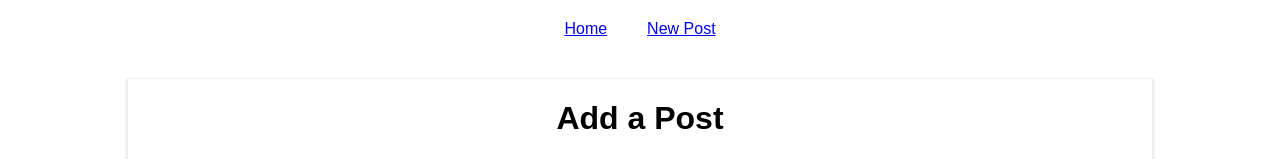
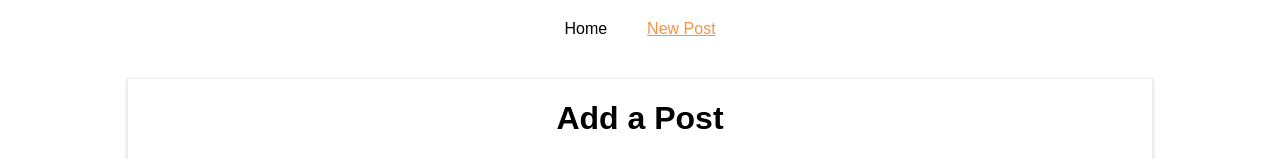
Before and after one commit to Pittfall/ReactHTTPAxios, a React (Create React App) app: page /new-post in a window 1280 px wide. Shown: the top 159 px of the page. Built offline with nearby package versions, Linux system fonts and the light colour scheme.

Commit message:
Added more navigation.  Now a full post can be navigated to by getting the post id from the url

```diff
--- a/src/components/Navigation/Navigation.css
+++ b/src/components/Navigation/Navigation.css
@@ -11,12 +11,14 @@
   margin: 20px;
 }
 
-.Navigation Link {
+.Navigation a {
   text-decoration: none;
   color: black;
 }
 
-.Navigation Link:hover,
-.Navigation Link:active {
+.Navigation a:hover,
+.Navigation a:active,
+.Navigation a.my-active {
   color: #fa923f;
+  text-decoration: underline;
 }
--- a/src/components/Navigation/NavigationItems/NavigationItem/NavigationItem.js
+++ b/src/components/Navigation/NavigationItems/NavigationItem/NavigationItem.js
@@ -1,9 +1,11 @@
 import React from 'react';
-import { Link } from 'react-router-dom';
+// Link can be used rather than NavLink but NavLink adds an 'active' css class.
+import { NavLink } from 'react-router-dom';
 
 const navigationItem = (props) => (
   <li>
-    <Link to={props.link}>{props.children}</Link>
+    {/* By default, the active class name is 'active'  */}
+    <NavLink activeClassName="my-active" exact to={props.link}>{props.children}</NavLink>
   </li>
 );
 
--- a/src/components/Post/Post.js
+++ b/src/components/Post/Post.js
@@ -1,9 +1,10 @@
 import React from 'react';
+import { withRouter } from 'react-router-dom';
 
 import './Post.css';
 
 const post = (props) => (
-    <article className="Post">
+    <article className="Post" onClick={props.clicked}>
         <h1>{props.title}</h1>
         <div className="Info">
             <div className="Author">{props.author}</div>
@@ -11,4 +12,5 @@ const post = (props) => (
     </article>
 );
 
-export default post;
+// This adds the routing properties to any component.
+export default withRouter(post);
--- a/src/containers/Blog/Blog.js
+++ b/src/containers/Blog/Blog.js
@@ -1,19 +1,24 @@
 import React, { Component } from 'react';
-import { Route } from 'react-router-dom';
+import { Route, Switch } from 'react-router-dom';
 
 import NavigationItems from '../../components/Navigation/NavigationItems/NavigationItems'
 import Posts from '../Posts/Posts'
 import NewPost from '../NewPost/NewPost';
+import FullPost from '../FullPost/FullPost';
 
 class Blog extends Component {
     render () {
         return (
             <div>
                 <NavigationItems />
-                {/* Can render jsx */}
-                {/* <Route path="/" exact render={() => <Posts />} /> */}
-                <Route path="/" exact component={Posts} />
-                <Route path="/new-post" exact component={NewPost} />
+                {/* Switch only loads one of the routes at a time.  The first one it finds from a given set. */}
+                <Switch>
+                  {/* Can render jsx */}
+                  {/* <Route path="/" exact render={() => <Posts />} /> */}
+                  <Route path="/" exact component={Posts} />
+                  <Route path="/new-post" exact component={NewPost} />
+                  <Route path="/:postId" exact component={FullPost} />
+                </Switch>
             </div>
         );
     }
--- a/src/containers/FullPost/FullPost.js
+++ b/src/containers/FullPost/FullPost.js
@@ -8,17 +8,8 @@ class FullPost extends Component {
         selectedPost: null
     }
 
-    componentDidUpdate (prevProps) {
-        if (!this.props.postId) {
-            return;
-        }
-
-        if (prevProps.postId === this.props.postId) {
-            return;
-
-        }
-
-        GetPost(this.props.postId)
+    componentDidMount (prevProps) {
+        GetPost(this.props.match.params.postId)
             .then(response => {
                 this.setState({selectedPost : response.data});
             });
@@ -34,7 +25,7 @@ class FullPost extends Component {
     render () {
         let post = <p style={{textAlign: 'center'}}>Please select a Post!</p>;
 
-        if (this.props.postId) {
+        if (this.props.match.params.postId) {
             post = <p style={{textAlign: 'center'}}>Loading...</p>;
         }
 
--- a/src/containers/Posts/Posts.js
+++ b/src/containers/Posts/Posts.js
@@ -29,12 +29,22 @@ class Posts extends Component {
       });
   }
 
+  postClickHandler = (id) => {
+    this.props.history.push({pathname: '/' + id})
+  }
+
   render () {
     let posts = <p style={{textAlign: 'center'}}>Something went wrong</p>
 
     if (!this.state.error) {
         posts = this.state.posts.map(post => {
-            return <Post key={post.id} title={post.title} author={post.author}  />
+            return (
+                <Post
+                  key={post.id}
+                  title={post.title}
+                  author={post.author}
+                  clicked={() => this.postClickHandler(post.id)} />
+            );
         });
     }
 
```
